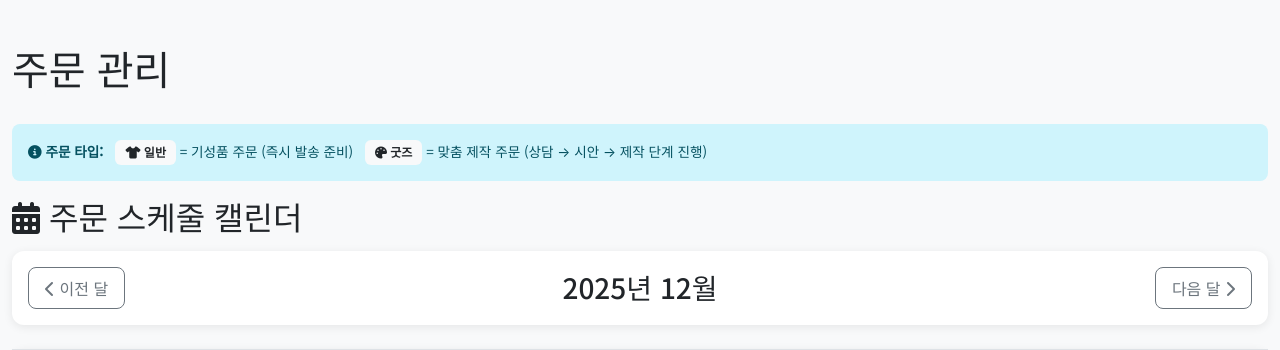
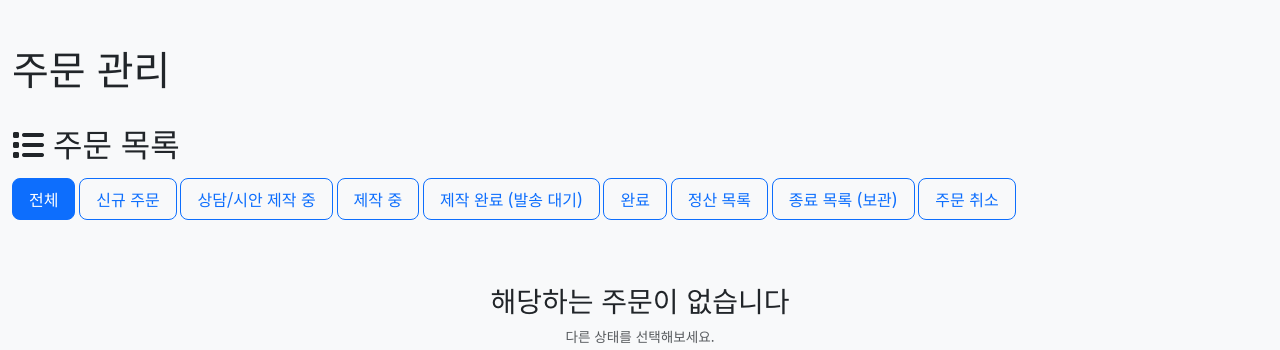
Before and after one commit to wonki0323/tshirt-management, a Django app: page /orders/ in a window 1280 px wide. Shown: the part 54-404 px from the top of the page. Run offline with Django 4.2, Linux system fonts and the light colour scheme; the visitor is signed in with stand-in values (Sample User, id 1); data that the repository does not hold is empty; some libraries are stand-ins or nearby versions.

Commit message:
주문 관리 페이지 레이아웃 및 캘린더 필터 개선
- 주문 타입 설명 제거
- 리스트 뷰를 상단에, 캘린더 뷰를 하단에 배치
- 캘린더에 NEW 상태만 제외, 나머지 모든 상태 표시
  (CONSULTING, PRODUCING, PRODUCED, COMPLETED, SETTLED, ARCHIVED 포함)
- CANCELED만 완전히 제외

```diff
--- a/orders/templates/orders/order_list.html
+++ b/orders/templates/orders/order_list.html
@@ -230,14 +230,6 @@
         </div>
     </div>
 
-    <!-- 주문 타입 안내 -->
-    <div class="alert alert-info mb-3" role="alert">
-        <i class="fas fa-info-circle"></i>
-        <strong>주문 타입:</strong>
-        <span class="badge bg-light text-dark ms-2"><i class="fas fa-tshirt"></i> 일반</span> = 기성품 주문 (즉시 발송 준비)
-        <span class="badge bg-light text-dark ms-2"><i class="fas fa-palette"></i> 굿즈</span> = 맞춤 제작 주문 (상담 → 시안 → 제작 단계 진행)
-    </div>
-
     <!-- 메시지 표시 -->
     {% if messages %}
         {% for message in messages %}
@@ -248,46 +240,7 @@
         {% endfor %}
     {% endif %}
 
-    <!-- 📅 캘린더 뷰 (상단) -->
-    <div id="calendarView" class="mb-5">
-        <h2 class="mb-3">
-            <i class="fas fa-calendar-alt"></i> 주문 스케줄 캘린더
-        </h2>
-
-        <!-- 월 네비게이션 -->
-        <div class="card mb-4">
-            <div class="card-body">
-                <div class="d-flex justify-content-between align-items-center">
-                    <button type="button" class="btn btn-outline-secondary" id="prevMonthBtn">
-                        <i class="fas fa-chevron-left"></i> 이전 달
-                    </button>
-                    <h3 class="mb-0" id="calendarTitle"></h3>
-                    <button type="button" class="btn btn-outline-secondary" id="nextMonthBtn">
-                        다음 달 <i class="fas fa-chevron-right"></i>
-                    </button>
-                </div>
-            </div>
-        </div>
-
-        <!-- 캘린더 그리드 -->
-        <div class="card">
-            <div class="card-body p-0">
-                <div id="calendar" class="calendar-grid"></div>
-            </div>
-        </div>
-
-        <!-- 범례 -->
-        <div class="mt-3 mb-4">
-            <div class="d-flex gap-3 justify-content-center">
-                <div><span class="badge" style="background-color: #28a745;">녹색</span> = 발송 전 (진행 중)</div>
-                <div><span class="badge" style="background-color: #6c757d;">회색</span> = 발송 완료</div>
-            </div>
-        </div>
-
-        <hr class="my-5">
-    </div>
-
-    <!-- 📋 리스트 뷰 (하단) -->
+    <!-- 📋 리스트 뷰 (상단) -->
     <div id="listView">
         <h2 class="mb-3">
             <i class="fas fa-list"></i> 주문 목록
@@ -479,6 +432,46 @@
         {% endif %}
     </div>
     <!-- 리스트 뷰 끝 -->
+
+    <hr class="my-5">
+
+    <!-- 📅 캘린더 뷰 (하단) -->
+    <div id="calendarView" class="mb-5">
+        <h2 class="mb-3">
+            <i class="fas fa-calendar-alt"></i> 주문 스케줄 캘린더
+        </h2>
+
+        <!-- 월 네비게이션 -->
+        <div class="card mb-4">
+            <div class="card-body">
+                <div class="d-flex justify-content-between align-items-center">
+                    <button type="button" class="btn btn-outline-secondary" id="prevMonthBtn">
+                        <i class="fas fa-chevron-left"></i> 이전 달
+                    </button>
+                    <h3 class="mb-0" id="calendarTitle"></h3>
+                    <button type="button" class="btn btn-outline-secondary" id="nextMonthBtn">
+                        다음 달 <i class="fas fa-chevron-right"></i>
+                    </button>
+                </div>
+            </div>
+        </div>
+
+        <!-- 캘린더 그리드 -->
+        <div class="card">
+            <div class="card-body p-0">
+                <div id="calendar" class="calendar-grid"></div>
+            </div>
+        </div>
+
+        <!-- 범례 -->
+        <div class="mt-3 mb-4">
+            <div class="d-flex gap-3 justify-content-center">
+                <div><span class="badge" style="background-color: #28a745;">녹색</span> = 발송 전 (진행 중)</div>
+                <div><span class="badge" style="background-color: #6c757d;">회색</span> = 발송 완료</div>
+            </div>
+        </div>
+    </div>
+    <!-- 캘린더 뷰 끝 -->
 </div>
 
 <script>
--- a/orders/views.py
+++ b/orders/views.py
@@ -64,12 +64,12 @@ class OrderListView(LoginRequiredMixin, ListView):
         start_date = datetime(year, month, 1).date()
         end_date = datetime(year, month, last_day).date()
 
-        # due_date가 해당 월에 있는 주문들 (취소 제외, 모든 처리 상태 포함)
+        # due_date가 해당 월에 있는 주문들 (NEW만 제외, 나머지 모든 상태 포함)
         calendar_orders = Order.objects.filter(
             due_date__gte=start_date,
             due_date__lte=end_date
         ).exclude(
-            status=Status.CANCELED
+            status=Status.NEW
         ).select_related().prefetch_related('items')
 
         # JSON 변환용 데이터
```
